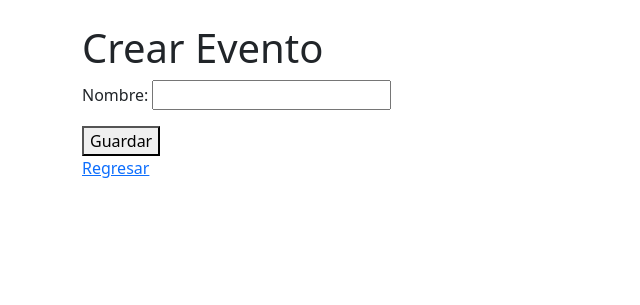
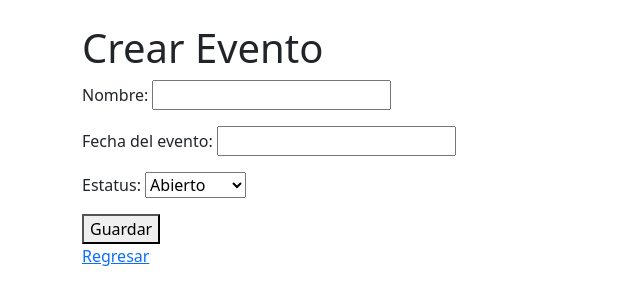
Before and after one commit to meg544/django-p61L, a Django app: page /eventos/crear/ in a window 1280 px wide. Shown: the part 56-361 px from the top of the page, without its empty margins (0-640 px from the left). Run offline with Django 4.2, Linux system fonts and the light colour scheme; the visitor is signed in with stand-in values (Sample User, id 1); parts of the project's set-up code (start-up, migrations or seed data) failed here and were passed over.

Commit message:
se adiciona fecha_evento y estatus a forms

```diff
--- a/myapp/forms.py
+++ b/myapp/forms.py
@@ -22,7 +22,7 @@ class DetalleGastoForm(forms.ModelForm):
 class EventoForm(forms.ModelForm):
     class Meta:
         model = Evento
-        fields = ['nombre']
+        fields = ['nombre','fecha_evento','estatus']
 
         def __init__(self, *args, **kwargs):
             super().__init__(*args, **kwargs)
--- a/myapp/templates/eventos/editar_evento.html
+++ b/myapp/templates/eventos/editar_evento.html
@@ -2,7 +2,7 @@
 
 {% block content %}
 
-<!DOCTYPE html>
+
 <html>
 <head>
     <title>Editar Evento</title>
```
